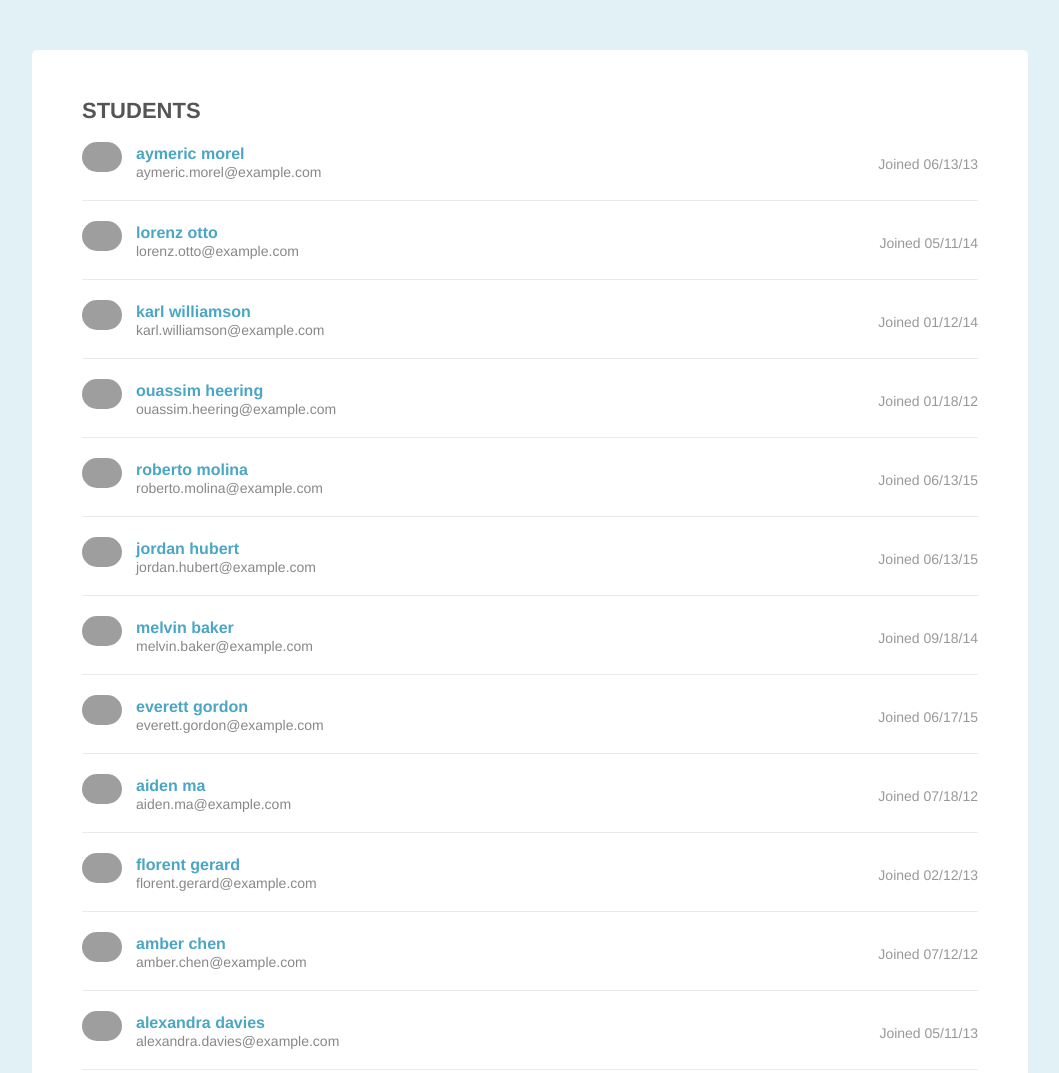
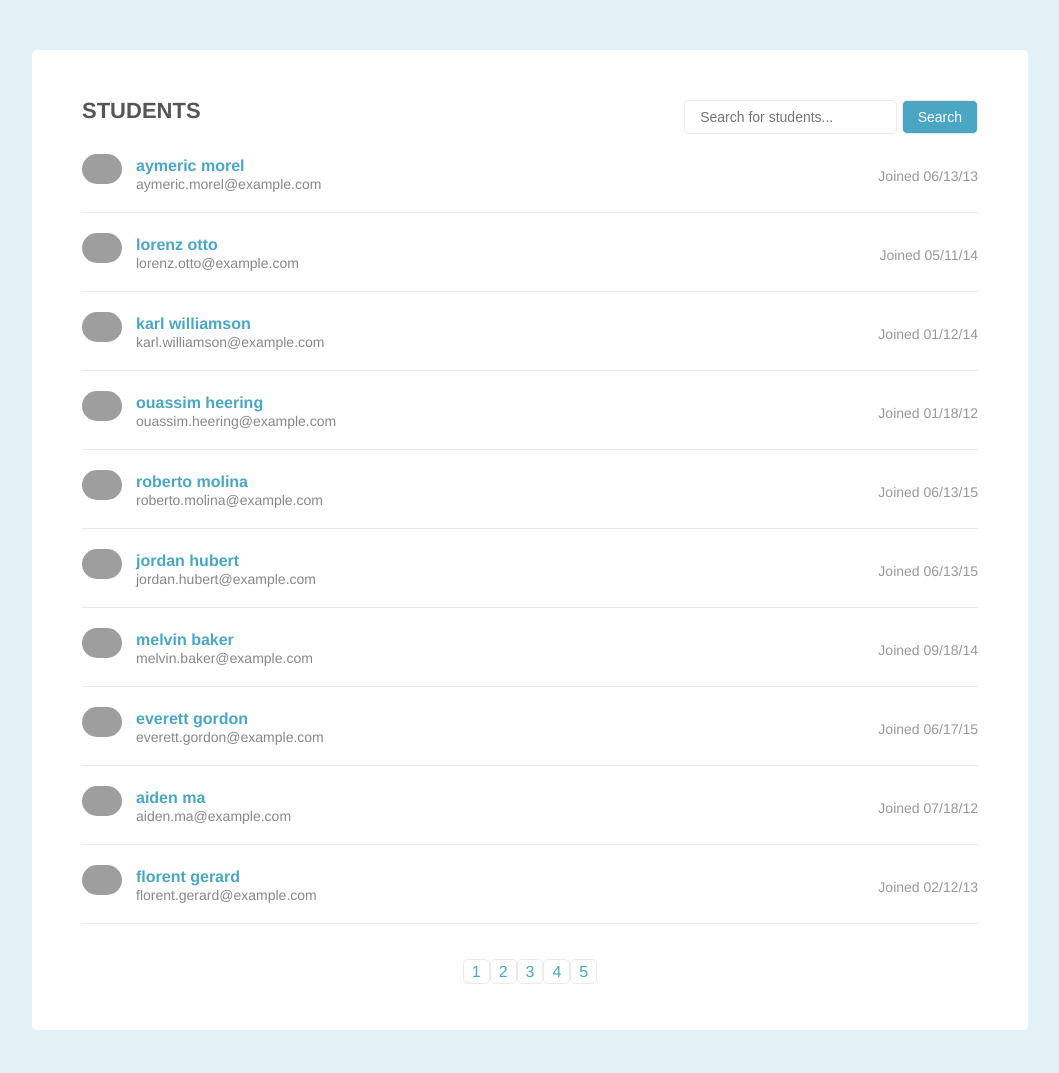
Before and after one commit to Skillz4Killz/Pagination-Content-Filter, a plain HTML site: page student-list-examples/44students.html in a window 1280 px wide. Shown: the top 1073 px of the page, without its empty margins (110-1169 px from the left). Drawn offline with nearby package versions, Linux system fonts and the light colour scheme; grey boxes are pictures that could not be loaded.

Commit message:
fixed script tags in examples folder

```diff
--- a/student-list-examples/44students.html
+++ b/student-list-examples/44students.html
@@ -456,6 +456,6 @@
       </ul>
     </div>
     <script src="https://code.jquery.com/jquery-3.2.1.min.js" integrity="sha256-hwg4gsxgFZhOsEEamdOYGBf13FyQuiTwlAQgxVSNgt4=" crossorigin="anonymous"></script>
-    <script src="js/app.js"></script>
+    <script src="../js/app.js"></script>
   </body>
 </html>
```
Also changed, not shown: student-list-examples/64students.html (+1 -1 lines).
